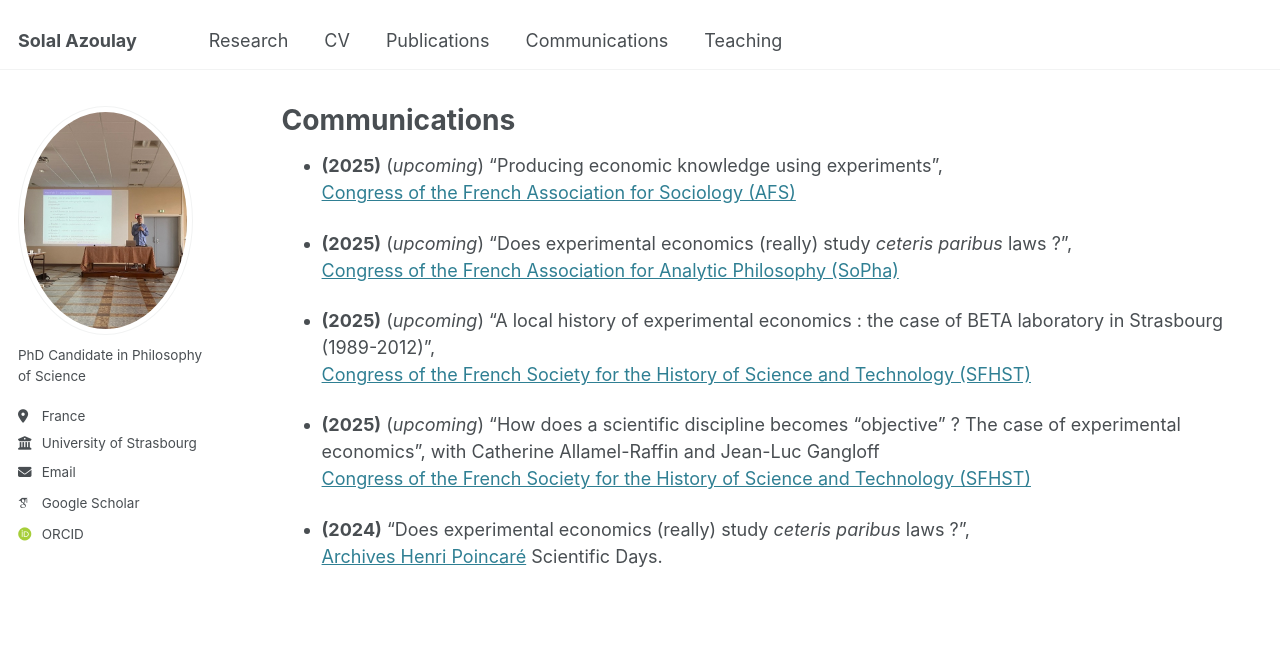
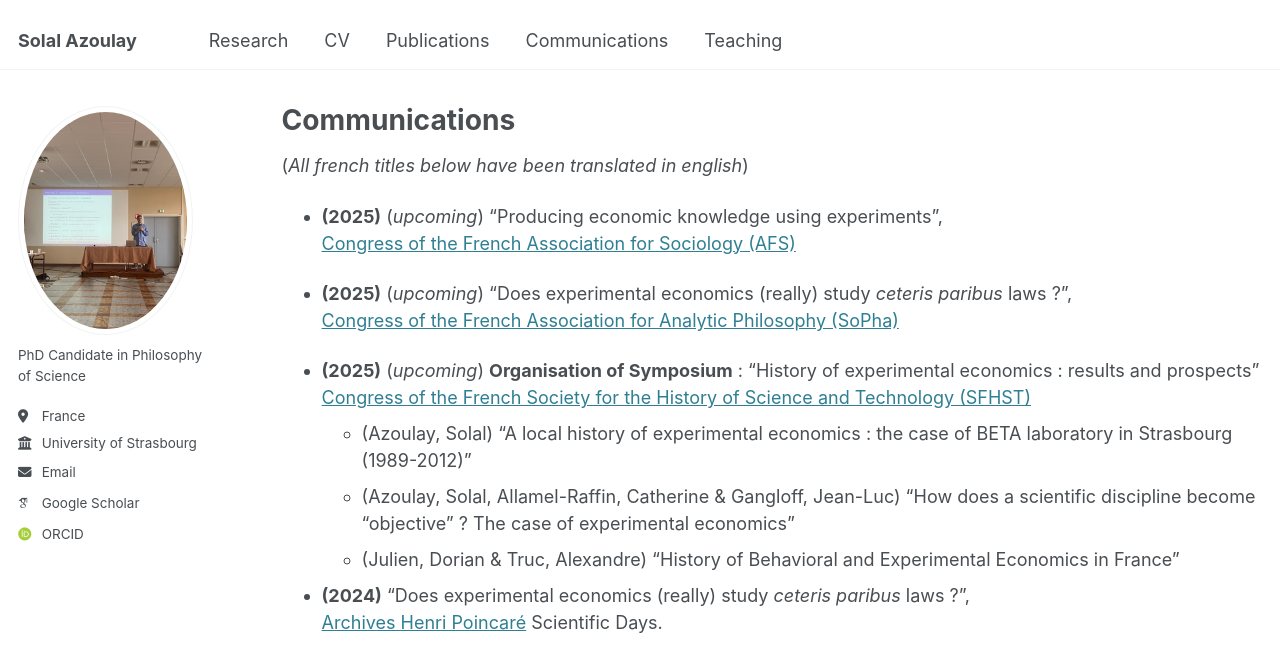
Before and after one commit to solal-azoulay/solal-azoulay.github.io, a Jekyll site: the page built from _pages/Communications.md, in a window 1280 px wide and 942 px high. Shown: the top 672 px of the window. Built offline with Jekyll 4.4.1, drawn with Linux system fonts in a browser that asks for light colours; some web fonts are replaced.

Commit message:
Update Communications.md

```diff
--- a/_pages/Communications.md
+++ b/_pages/Communications.md
@@ -4,17 +4,19 @@ title: "Communications"
 permalink: /Communications/
 author_profile: true
 ---
+(_All french titles below have been translated in english_)
+
 - **(2025)** (*upcoming*) "Producing economic knowledge using experiments",
 [Congress of the French Association for Sociology (AFS)](https://afs-socio.fr/congres/toulouse2025/)
 
 - **(2025)** (*upcoming*) "Does experimental economics (really) study *ceteris paribus* laws ?",
 [Congress of the French Association for Analytic Philosophy (SoPha)](https://sopha2025.sciencesconf.org/)
 
-- **(2025)** (*upcoming*) "A local history of experimental economics : the case of BETA laboratory in Strasbourg (1989-2012)",
-[Congress of the French Society for the History of Science and Technology (SFHST)](https://sfhstnancy2025.sciencesconf.org/)
-
-- **(2025)** (*upcoming*) "How does a scientific discipline becomes "objective" ? The case of experimental economics", with Catherine Allamel-Raffin and Jean-Luc Gangloff
-[Congress of the French Society for the History of Science and Technology (SFHST)](https://sfhstnancy2025.sciencesconf.org/)
+- **(2025)** (*upcoming*) **Organisation of Symposium** : "History of experimental economics : results and prospects"
+  [Congress of the French Society for the History of Science and Technology (SFHST)](https://sfhstnancy2025.sciencesconf.org/)
+   - (Azoulay, Solal) "A local history of experimental economics : the case of BETA laboratory in Strasbourg (1989-2012)"
+   - (Azoulay, Solal, Allamel-Raffin, Catherine & Gangloff, Jean-Luc) "How does a scientific discipline become "objective" ? The case of experimental economics"
+   - (Julien, Dorian & Truc, Alexandre) "History of Behavioral and Experimental Economics in France"
 
 - **(2024)** "Does experimental economics (really) study *ceteris paribus* laws ?",
 [Archives Henri Poincaré](https://poincare.univ-lorraine.fr) Scientific Days.
```
